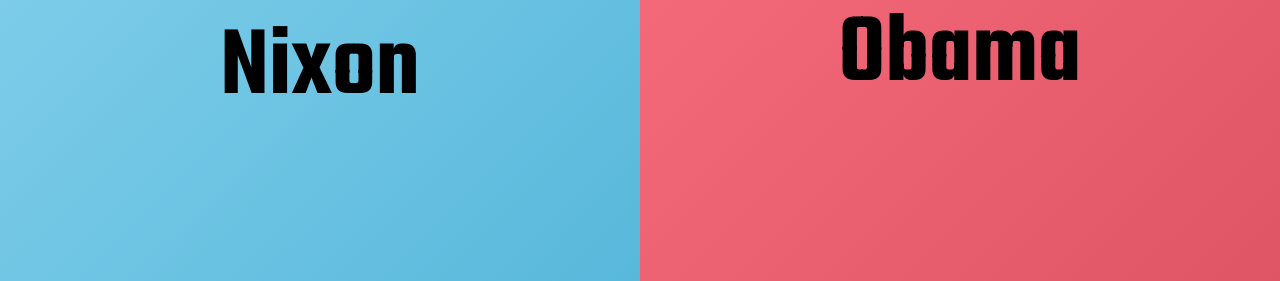
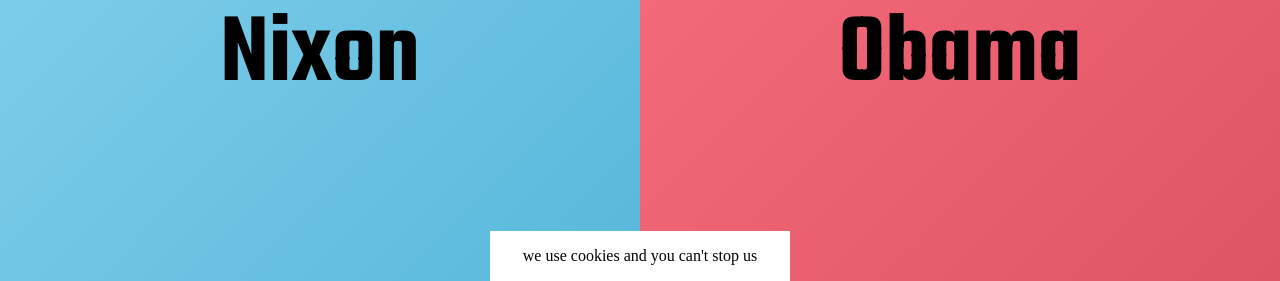
Before and after one commit to EthanPhilpott/Vote-Nixon, a plain HTML site: page index.html in a window 1280 px wide. Shown: the part 519-800 px from the top of the page. Drawn offline with Linux system fonts and the light colour scheme.

Commit message:
worked more on the thingy

```diff
--- a/index.html
+++ b/index.html
@@ -10,6 +10,9 @@
     <link href="https://fonts.googleapis.com/css2?family=Teko:wght@600&display=swap" rel="stylesheet">
 </head>
 <body>
+    <div class="popup" id="popup">
+        <p>we use cookies and you can't stop us</p>
+    </div>
     <main>
         <article>
             <section class="opening">
--- a/scripts/main.js
+++ b/scripts/main.js
@@ -50,4 +50,14 @@ function FadeOpening () {
         child.style.display = "none";
         child.style.display = "none";
     }
+    window.location.href = "visual.html";
 }
+
+const niceTry = new Audio ("audio/nicetry.mp3")
+window.addEventListener('load', () => {
+    popup.style.display = "flex";
+})
+
+popup.addEventListener ('click', () => {
+    popup.style.display = "none"
+})
--- a/scripts/visual.js
+++ b/scripts/visual.js
@@ -1,4 +1,10 @@
 "use strict"
+
+const nicetry = new Audio ("audio/nicetry.mp3")
+
+auto.addEventListener('click', () => {
+    nicetry.play()
+})
 
 // Major props to this article for the tree structure
 // https://typeofnan.dev/an-easy-way-to-build-a-tree-with-object-references/
@@ -116,3 +122,5 @@ window.addEventListener('click', () => {
         }
     }
 })
+
+document.body.addEventListener('contextmenu', (e) => {e.preventDefault()})
--- a/styles/style.sass
+++ b/styles/style.sass
@@ -17,6 +17,23 @@ html
     body
         background-image: url('../images/backgrounds/anime-house-bg.png')
         background-size: cover
+        .popup
+            position: absolute
+            top: 0
+            left: 0
+            justify-content: center
+            align-items: flex-end
+            width: 100vw
+            height: 100vh
+            z-index: 99;
+            display: none;
+            p
+                display: flex
+                justify-content: center
+                align-items: center
+                background-color: white
+                width: 300px
+                height: 50px
         main
             .opening
                 display: flex
```
Also changed, not shown: styles/style.css, 3 other files.
